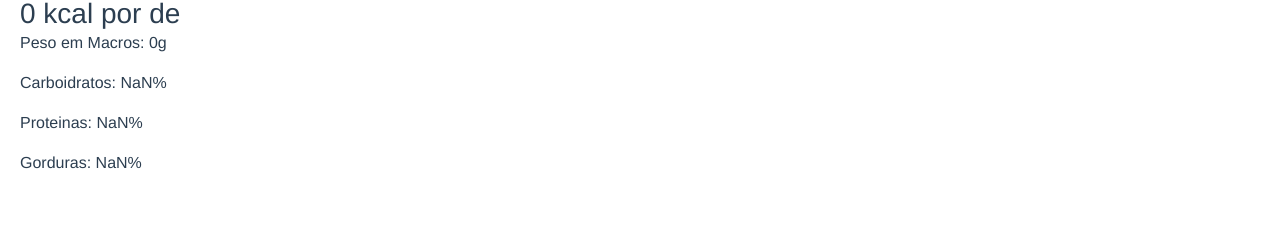
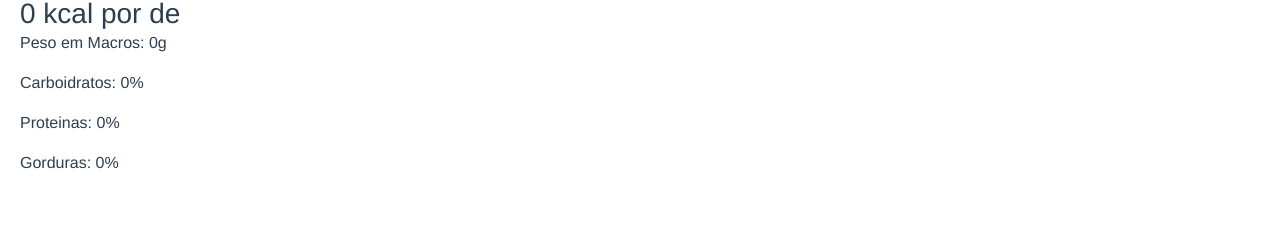
Before and after one commit to joao-zanutto/diet-helper-frontend, a Vue app: page / in a window 1280 px wide. Shown: the part 399-624 px from the top of the page. Built offline with nearby package versions, Linux system fonts and the light colour scheme.

Commit message:
First integration with the back-end and created get for Catalogue

```diff
--- a/package.json
+++ b/package.json
@@ -8,6 +8,7 @@
     "lint": "vue-cli-service lint"
   },
   "dependencies": {
+    "axios": "^0.19.2",
     "bootstrap": "^4.5.0",
     "core-js": "^3.6.5",
     "jquery": "^3.5.1",
--- a/src/components/FoodCatalogue.vue
+++ b/src/components/FoodCatalogue.vue
@@ -1,12 +1,36 @@
 <template>
     <div id="catalogue">
+        <button class="btn btn-primary" @click="fetchFoods"> Atualizar</button>
         <h1>Catalogo de Comidas</h1>
+        <div class="row">
+            <FoodCatalogueCard v-for="food in foodList" :key="food" :food="food"/>
+        </div>
     </div>
 </template>
 
 <script>
+import FoodCatalogueCard from './FoodCatalogueCard'
+
 export default {
-
+    name: 'FoodCatalogue',
+    components: {
+        FoodCatalogueCard
+    },
+    data: function (){
+        return {
+            foodList: [],
+        };
+    },
+    methods: {
+        fetchFoods: function(){
+            fetch('http://localhost:3000/foods')
+            .then(response => response.json())
+            .then(data => this.foodList = data)
+            .catch(function (error) {
+                alert(error);
+            })
+        }
+    },
 }
 </script>
 
@@ -16,4 +40,9 @@ export default {
     margin: 20px;
     margin-top: 0px;
 }
+
+p{
+    padding: 0px;
+    margin: 0px;
+}
 </style>
--- /dev/null
+++ b/src/components/FoodCatalogueCard.vue
@@ -0,0 +1,24 @@
+<template>
+    <div class="card" style="width: 18rem;">
+         <div class="card-body">
+            <h5 class="card-title"> {{food.name}} </h5>
+            <h6 class="card-subtitle mb-2 text-muted"> {{food.quanti}}</h6>
+            <p class="card-text">Carbo: {{food.carboCount}}g</p>
+            <p class="card-text">Proteinas: {{food.protCount}}g</p>
+            <p class="card-text">Gorduras: {{food.fatCount}}g</p>
+        </div>
+    </div>
+</template>
+
+<script>
+export default {
+    name: 'FoodCatalogueCard',
+    props:{
+        food: Object,
+    }
+}
+</script>
+
+<style>
+
+</style>
--- a/src/components/NewFoodForm.vue
+++ b/src/components/NewFoodForm.vue
@@ -4,17 +4,20 @@
         <h1> Adicionar uma nova comida</h1>
         <input type="text" class="form-control shadow-sm" v-model="foodName" placeholder="Nome da Comida">
         <input type="text" class="form-control shadow-sm" v-model="quantity" placeholder="Quantidade da comida (un, 100g)">
-        <input type="text" class="form-control shadow-sm" v-model="carboCount" placeholder="g de carbo por 100g de alimento">
-        <input type="text" class="form-control shadow-sm" v-model="protCount" placeholder="g de proteínas por 100g de alimento">
-        <input type="text" class="form-control shadow-sm" v-model="fatCount" placeholder="g de gordura por 100g de alimento">
+        <input type="number" class="form-control shadow-sm" v-model="carboCount" placeholder="g de carbo por 100g de alimento">
+        <input type="number" class="form-control shadow-sm" v-model="protCount" placeholder="g de proteínas por 100g de alimento">
+        <input type="number" class="form-control shadow-sm" v-model="fatCount" placeholder="g de gordura por 100g de alimento">
         <button class="btn btn-primary shadow-sm"> Criar Alimento </button>
     </form>
     <div class="stats">
       <h3>{{ caloriesCount }} kcal por {{ quantity }} de {{ foodName }}</h3>
       <p> Peso em Macros: {{ totalWeigth }}g</p>
-      <p> Carboidratos: {{ carboPercent }}%</p>
-      <p> Proteinas: {{ protPercent }}%</p>
-      <p> Gorduras: {{ fatPercent }}%</p>
+      <p v-if="!isNaN(carboPercent)"> Carboidratos: {{ carboPercent }}%</p>
+      <p v-else> Carboidratos: 0%</p>
+      <p v-if="!isNaN(protPercent)"> Proteinas: {{ protPercent }}%</p>
+      <p v-else> Proteinas: 0%</p>
+      <p v-if="!isNaN(fatPercent)"> Gorduras: {{ fatPercent }}%</p>
+      <p v-else> Gorduras: 0%</p>
     </div>
   </div>
 </template>
```
Also changed, not shown: 1 other file (tests, documents, lock files or other folders).
